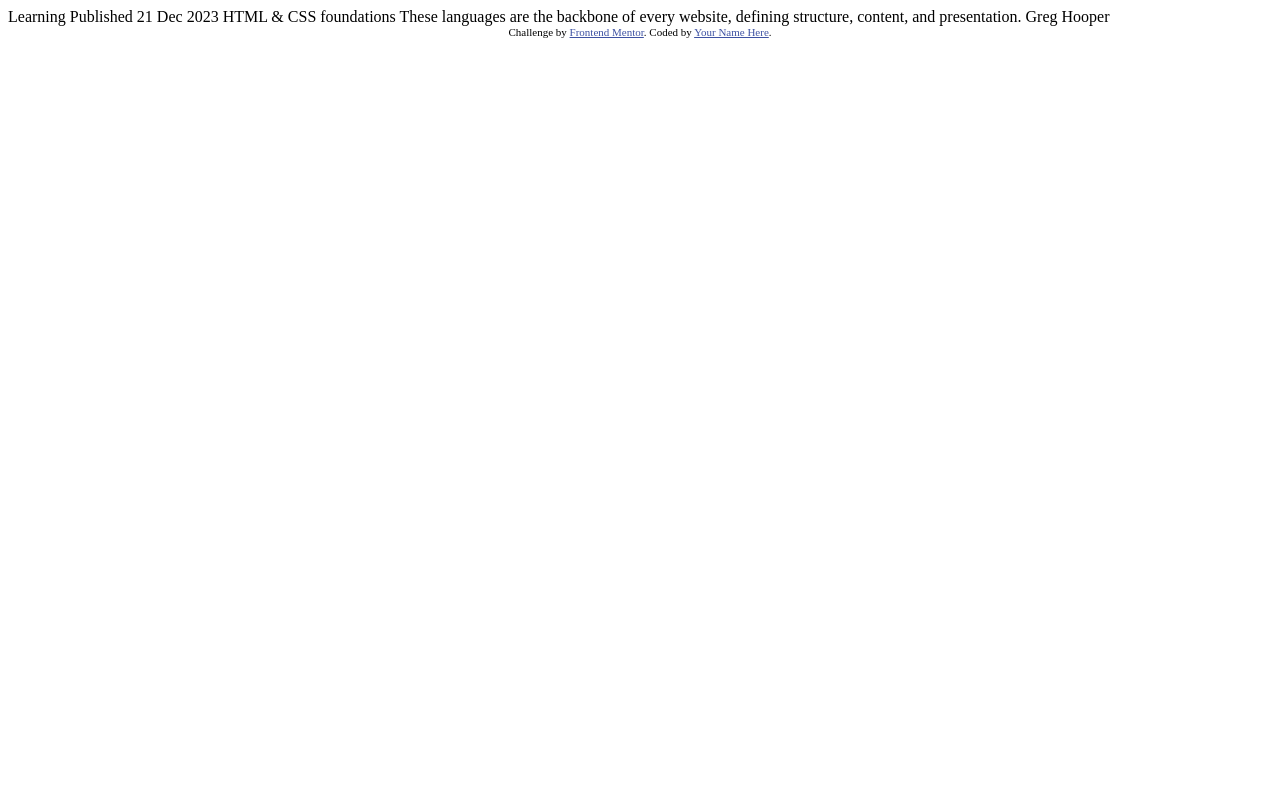
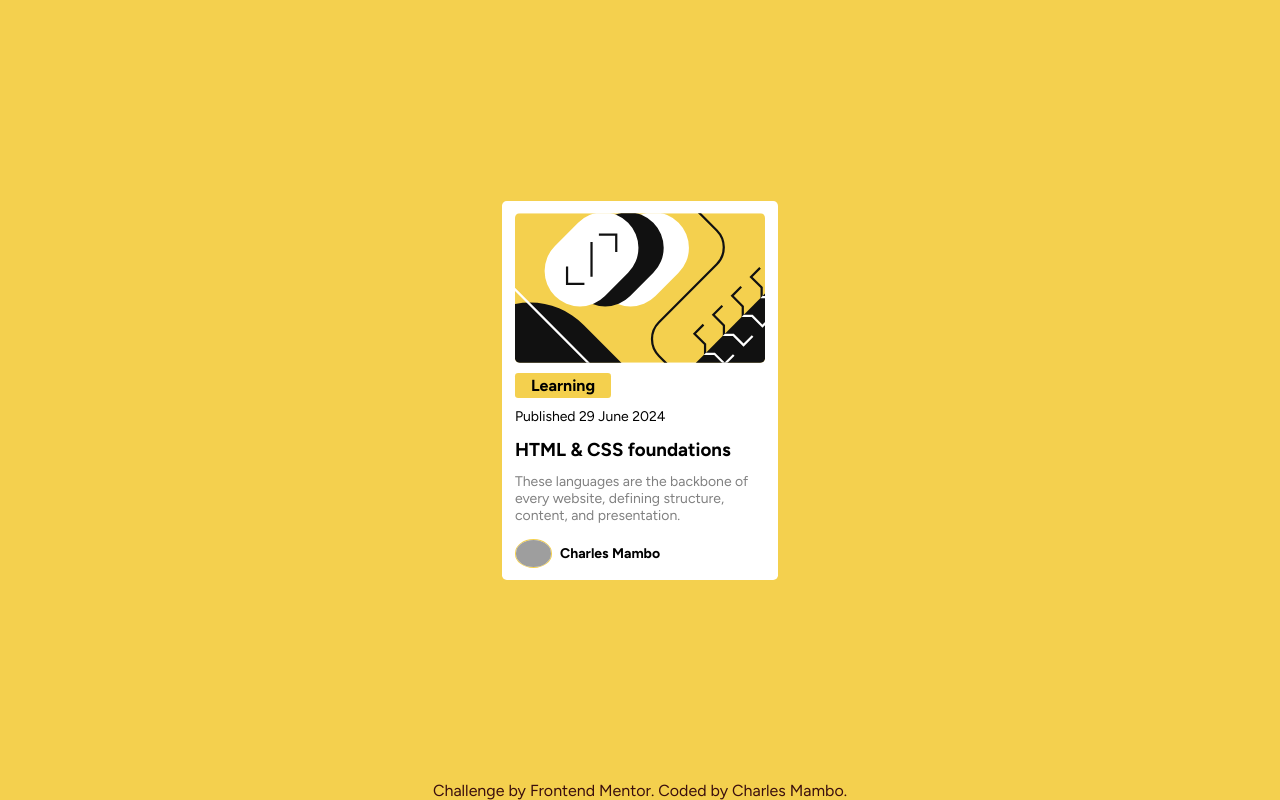
Before and after one commit to charlesmambo/blog-preview-card, a plain HTML site: page index.html in a window 1280 px wide. Drawn offline with Linux system fonts and the light colour scheme; grey boxes are pictures that could not be loaded.

Commit message:
Complete setup

```diff
--- a/index.html
+++ b/index.html
@@ -2,33 +2,39 @@
 <html lang="en">
 <head>
   <meta charset="UTF-8">
-  <meta name="viewport" content="width=device-width, initial-scale=1.0"> <!-- displays site properly based on user's device -->
-
+  <meta name="viewport" content="width=device-width, initial-scale=1.0">
   <link rel="icon" type="image/png" sizes="32x32" href="./assets/images/favicon-32x32.png">
 
   <title>Frontend Mentor | Blog preview card</title>
-
-  <!-- Feel free to remove these styles or customise in your own stylesheet 👍 -->
-  <style>
-    .attribution { font-size: 11px; text-align: center; }
-    .attribution a { color: hsl(228, 45%, 44%); }
-  </style>
+  <link rel="stylesheet" href="style.css">
 </head>
 <body>
 
-  Learning
+  <main>
+    <div class="card">
+      <div class="img-container">
+        <img src="./assets/images/illustration-article.svg" alt="">
+      </div>
 
-  Published 21 Dec 2023
+      <div class="content">
+        <p class="highlighted-text">Learning</p>
+        <p class="date">Published 29 June 2024</p>
+        <h3>HTML & CSS foundations</h3>
+        <p class="abt">
+          These languages are the backbone of every website, defining structure, content, and presentation.
+        </p>
 
-  HTML & CSS foundations
+        <div class="profile">
+          <img src="https://z-p3-scontent.fcpt1-1.fna.fbcdn.net/v/t39.30808-6/274315656_149694580789686_3278544982426441889_n.jpg?_nc_cat=107&ccb=1-7&_nc_sid=a5f93a&_nc_eui2=AeFsFW2t4Lor2JzLQ5adVmcjhdfecjbkwnmF195yNuTCeUwCSzyBcPJqCoYuevgdT0RPseDlveXxfksw1iNYi7rz&_nc_ohc=zXxR5X1XvS8Q7kNvgHFjDp6&_nc_zt=23&_nc_ht=z-p3-scontent.fcpt1-1.fna&oh=00_AYDm7hncx4UyB_c-cM1bF0RaHSupjmHCUPIktNoGrD1uCw&oe=66861BFF" alt="">
+          <p>Charles Mambo</p>
+        </div>
+      </div>
+    </div>
+  </main>
 
-  These languages are the backbone of every website, defining structure, content, and presentation.
-
-  Greg Hooper
-
-  <div class="attribution">
+  <footer>
     Challenge by <a href="https://www.frontendmentor.io?ref=challenge" target="_blank">Frontend Mentor</a>.
-    Coded by <a href="#">Your Name Here</a>.
-  </div>
+    Coded by <a href="#">Charles Mambo</a>.
+  </footer>
 </body>
 </html>
--- /dev/null
+++ b/style.css
@@ -0,0 +1,86 @@
+@import url('https://fonts.googleapis.com/css2?family=Figtree:ital,wght@0,300..900;1,300..900&display=swap');
+
+*{
+    margin: 0;
+    padding: 0;
+    font-family: "Figtree", sans-serif;
+    text-decoration: none;
+}
+
+body, html {
+    height: 100%;
+    display: flex;
+    justify-content: center;
+    align-items: center;
+    flex-direction: column;
+    background-color: hsl(47, 88%, 63%);
+}
+
+main {
+    display: flex;
+    align-items: center;
+    justify-content: center;
+    height: 100%;
+}
+
+.card {
+    width:250px;
+    display: flex;
+    align-items: center;
+    flex-direction: column;
+    justify-content: center;
+    background-color: hsl(0, 0%, 100%);
+    padding: 0.8rem;
+    border-radius: 0.3rem;
+}
+
+.img-container img{
+ display: block;
+ width: 100%;
+ border-radius: 0.3rem;
+}
+
+.highlighted-text {
+    background-color: hsl(47, 88%, 63%);
+    margin: 10px 0;
+    text-align: left;
+    width: fit-content;
+    padding: 0.2rem 1rem;
+    font-weight: 700;
+    border-radius: 0.2rem;
+}
+
+.date {
+    font-size: 14px;
+    margin-bottom: 13px;
+}
+
+.abt {
+    font-size: 14px;
+    margin-top: 12px;
+    color: hsl(0, 0%, 50%);
+}
+
+.profile {
+    display: flex;
+    align-items: center;
+    gap: 0.5rem;
+    margin-top: 15px;
+}
+
+.profile img {
+    display: block;
+    width: 35px;
+    border-radius: 50%;
+    border: 1px solid hsl(47, 88%, 63%);
+}
+
+.profile p {
+    font-weight: 700;
+    font-size: 14px;
+}
+
+footer,
+footer a {
+    color: hsl(0, 62%, 14%);
+}
```
Also changed, not shown: 2 other files.
